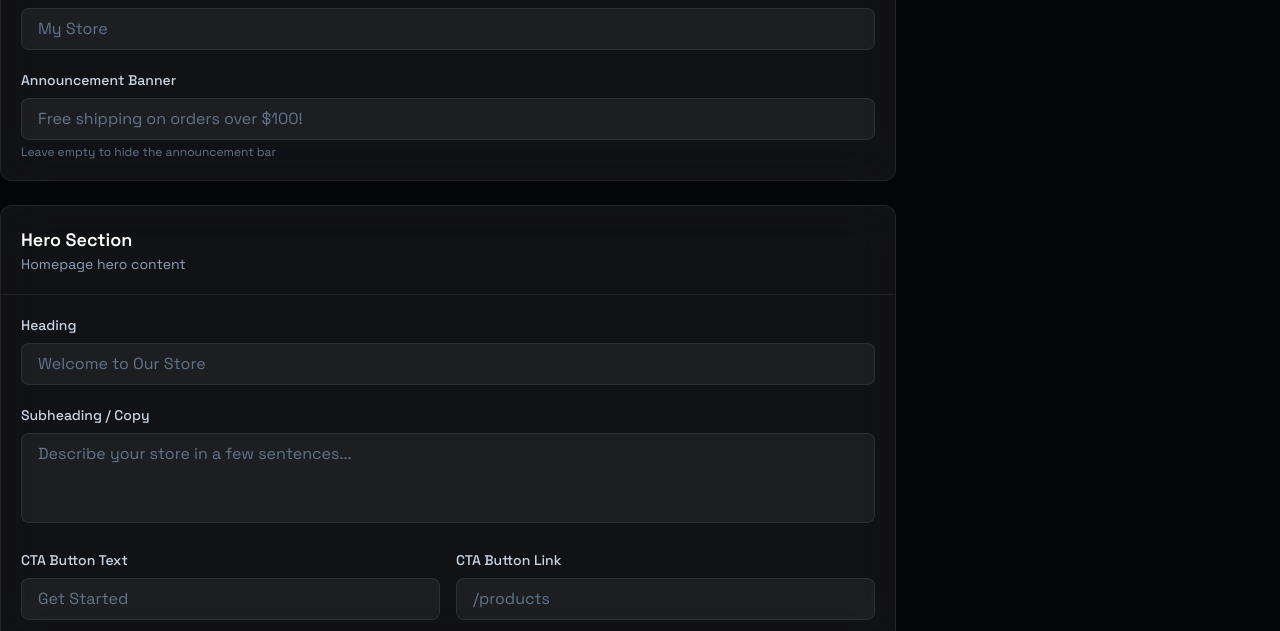
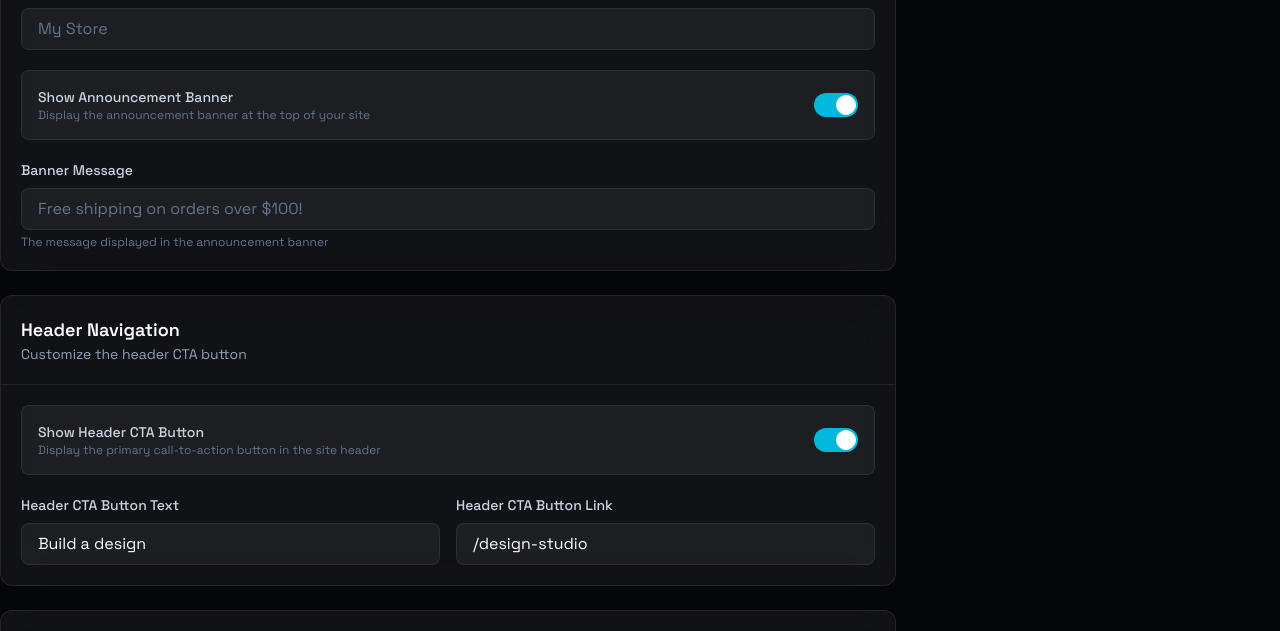
Before and after one commit to djkiraly/logoz, a Next.js app: page /admin/settings in a window 1280 px wide. Shown: the part 321-952 px from the top of the page. Built offline with nearby package versions, Linux system fonts and the light colour scheme; no server answers; the database is empty.

Commit message:
Dec 11 Update 2

```diff
--- a/src/app/admin/settings/page.tsx
+++ b/src/app/admin/settings/page.tsx
@@ -13,6 +13,10 @@ type SiteSettings = {
   contactPhone: string;
   address: string;
   announcement: string;
+  bannerEnabled: boolean;
+  headerCtaEnabled: boolean;
+  headerCtaLabel: string;
+  headerCtaLink: string;
 };
 
 type GcsConfig = {
@@ -54,6 +58,10 @@ export default function SettingsPage() {
     contactPhone: '',
     address: '',
     announcement: '',
+    bannerEnabled: true,
+    headerCtaEnabled: true,
+    headerCtaLabel: 'Build a design',
+    headerCtaLink: '/design-studio',
   });
   const [gcsConfig, setGcsConfig] = useState<GcsConfig>(emptyGcsConfig);
   const [recaptchaConfig, setRecaptchaConfig] = useState<RecaptchaConfig>(emptyRecaptchaConfig);
@@ -87,6 +95,10 @@ export default function SettingsPage() {
           contactPhone: data.data.contactPhone || '',
           address: data.data.address || '',
           announcement: data.data.announcement || '',
+          bannerEnabled: data.data.bannerEnabled ?? true,
+          headerCtaEnabled: data.data.headerCtaEnabled ?? true,
+          headerCtaLabel: data.data.headerCtaLabel || 'Build a design',
+          headerCtaLink: data.data.headerCtaLink || '/design-studio',
         });
         if (data.data.gcsConfig) {
           setGcsConfig({
@@ -236,6 +248,14 @@ export default function SettingsPage() {
     setSettings((prev) => ({ ...prev, [name]: value }));
   };
 
+  const handleBannerToggle = (e: React.ChangeEvent<HTMLInputElement>) => {
+    setSettings((prev) => ({ ...prev, bannerEnabled: e.target.checked }));
+  };
+
+  const handleHeaderCtaToggle = (e: React.ChangeEvent<HTMLInputElement>) => {
+    setSettings((prev) => ({ ...prev, headerCtaEnabled: e.target.checked }));
+  };
+
   if (isLoading) {
     return (
       <div className="flex items-center justify-center h-64">
@@ -307,21 +327,101 @@ export default function SettingsPage() {
             />
           </div>
 
+          {/* Banner Toggle */}
+          <div className="flex items-center justify-between p-4 bg-white/5 border border-white/10 rounded-lg">
+            <div>
+              <p className="text-sm font-medium text-slate-300">Show Announcement Banner</p>
+              <p className="text-xs text-slate-500">
+                Display the announcement banner at the top of your site
+              </p>
+            </div>
+            <label className="relative inline-flex items-center cursor-pointer">
+              <input
+                type="checkbox"
+                checked={settings.bannerEnabled}
+                onChange={handleBannerToggle}
+                className="sr-only peer"
+              />
+              <div className="w-11 h-6 bg-slate-700 peer-focus:outline-none peer-focus:ring-2 peer-focus:ring-cyan-500/50 rounded-full peer peer-checked:after:translate-x-full peer-checked:after:border-white after:content-[''] after:absolute after:top-[2px] after:left-[2px] after:bg-white after:border-slate-300 after:border after:rounded-full after:h-5 after:w-5 after:transition-all peer-checked:bg-cyan-500"></div>
+            </label>
+          </div>
+
           <div>
             <label className="block text-sm font-medium text-slate-300 mb-2">
-              Announcement Banner
+              Banner Message
             </label>
             <input
               type="text"
               name="announcement"
               value={settings.announcement}
               onChange={handleChange}
-              className="w-full px-4 py-2 bg-white/5 border border-white/10 rounded-lg text-white placeholder-slate-500 focus:outline-none focus:ring-2 focus:ring-cyan-500/50"
+              disabled={!settings.bannerEnabled}
+              className="w-full px-4 py-2 bg-white/5 border border-white/10 rounded-lg text-white placeholder-slate-500 focus:outline-none focus:ring-2 focus:ring-cyan-500/50 disabled:opacity-50 disabled:cursor-not-allowed"
               placeholder="Free shipping on orders over $100!"
             />
             <p className="text-xs text-slate-500 mt-1">
-              Leave empty to hide the announcement bar
+              The message displayed in the announcement banner
             </p>
+          </div>
+        </div>
+      </div>
+
+      {/* Header Navigation */}
+      <div className="bg-white/5 backdrop-blur-xl border border-white/10 rounded-xl">
+        <div className="p-5 border-b border-white/10">
+          <h2 className="text-lg font-semibold text-white">Header Navigation</h2>
+          <p className="text-sm text-slate-400">Customize the header CTA button</p>
+        </div>
+        <div className="p-5 space-y-5">
+          {/* Header CTA Toggle */}
+          <div className="flex items-center justify-between p-4 bg-white/5 border border-white/10 rounded-lg">
+            <div>
+              <p className="text-sm font-medium text-slate-300">Show Header CTA Button</p>
+              <p className="text-xs text-slate-500">
+                Display the primary call-to-action button in the site header
+              </p>
+            </div>
+            <label className="relative inline-flex items-center cursor-pointer">
+              <input
+                type="checkbox"
+                checked={settings.headerCtaEnabled}
+                onChange={handleHeaderCtaToggle}
+                className="sr-only peer"
+              />
+              <div className="w-11 h-6 bg-slate-700 peer-focus:outline-none peer-focus:ring-2 peer-focus:ring-cyan-500/50 rounded-full peer peer-checked:after:translate-x-full peer-checked:after:border-white after:content-[''] after:absolute after:top-[2px] after:left-[2px] after:bg-white after:border-slate-300 after:border after:rounded-full after:h-5 after:w-5 after:transition-all peer-checked:bg-cyan-500"></div>
+            </label>
+          </div>
+
+          <div className="grid grid-cols-2 gap-4">
+            <div>
+              <label className="block text-sm font-medium text-slate-300 mb-2">
+                Header CTA Button Text
+              </label>
+              <input
+                type="text"
+                name="headerCtaLabel"
+                value={settings.headerCtaLabel}
+                onChange={handleChange}
+                disabled={!settings.headerCtaEnabled}
+                className="w-full px-4 py-2 bg-white/5 border border-white/10 rounded-lg text-white placeholder-slate-500 focus:outline-none focus:ring-2 focus:ring-cyan-500/50 disabled:opacity-50 disabled:cursor-not-allowed"
+                placeholder="Build a design"
+              />
+            </div>
+
+            <div>
+              <label className="block text-sm font-medium text-slate-300 mb-2">
+                Header CTA Button Link
+              </label>
+              <input
+                type="text"
+                name="headerCtaLink"
+                value={settings.headerCtaLink}
+                onChange={handleChange}
+                disabled={!settings.headerCtaEnabled}
+                className="w-full px-4 py-2 bg-white/5 border border-white/10 rounded-lg text-white placeholder-slate-500 focus:outline-none focus:ring-2 focus:ring-cyan-500/50 disabled:opacity-50 disabled:cursor-not-allowed"
+                placeholder="/design-studio"
+              />
+            </div>
           </div>
         </div>
       </div>
--- a/src/app/api/admin/settings/route.ts
+++ b/src/app/api/admin/settings/route.ts
@@ -25,6 +25,10 @@ const settingsSchema = z.object({
   contactPhone: z.string().max(30).optional().or(z.literal('')),
   address: z.string().max(500).optional().or(z.literal('')),
   announcement: z.string().max(200).optional().or(z.literal('')),
+  bannerEnabled: z.boolean().optional(),
+  headerCtaEnabled: z.boolean().optional(),
+  headerCtaLabel: z.string().max(50).optional().or(z.literal('')),
+  headerCtaLink: z.string().max(200).optional().or(z.literal('')),
   gcsConfig: gcsConfigSchema,
   // reCAPTCHA settings
   recaptchaEnabled: z.boolean().optional(),
@@ -114,6 +118,10 @@ export async function PUT(request: Request) {
       contactPhone: getValue(data.contactPhone, existingSettings?.contactPhone, ''),
       address: getValue(data.address, existingSettings?.address, ''),
       announcement: data.announcement !== undefined ? (data.announcement || null) : (existingSettings?.announcement || null),
+      bannerEnabled: data.bannerEnabled !== undefined ? data.bannerEnabled : (existingSettings?.bannerEnabled ?? true),
+      headerCtaEnabled: data.headerCtaEnabled !== undefined ? data.headerCtaEnabled : (existingSettings?.headerCtaEnabled ?? true),
+      headerCtaLabel: getValue(data.headerCtaLabel, existingSettings?.headerCtaLabel, 'Build a design'),
+      headerCtaLink: getValue(data.headerCtaLink, existingSettings?.headerCtaLink, '/design-studio'),
     };
 
     // Add gcsConfig if provided (only if field exists in schema)
--- a/src/components/layout/site-header.tsx
+++ b/src/components/layout/site-header.tsx
@@ -22,7 +22,7 @@ export function SiteHeader({ settings }: SiteHeaderProps) {
 
   return (
     <header className="sticky top-0 z-50 border-b border-white/10 bg-[#05060a]/80 backdrop-blur-xl">
-      {settings.announcement ? (
+      {settings.bannerEnabled && settings.announcement ? (
         <div className="bg-gradient-to-r from-indigo-500 to-orange-400 px-4 py-2 text-center text-sm text-white">
           {settings.announcement}
         </div>
@@ -49,12 +49,14 @@ export function SiteHeader({ settings }: SiteHeaderProps) {
           >
             Talk to sales
           </Link>
-          <Link
-            href="/design-studio"
-            className="hidden rounded-full bg-white px-4 py-2 text-sm font-semibold text-gray-900 shadow-[0_15px_35px_rgba(107,114,255,0.35)] lg:inline-flex"
-          >
-            Build a design
-          </Link>
+          {settings.headerCtaEnabled && (
+            <Link
+              href={settings.headerCtaLink || '/design-studio'}
+              className="hidden rounded-full bg-white px-4 py-2 text-sm font-semibold text-gray-900 shadow-[0_15px_35px_rgba(107,114,255,0.35)] lg:inline-flex"
+            >
+              {settings.headerCtaLabel || 'Build a design'}
+            </Link>
+          )}
           <button
             className="rounded-full border border-white/20 p-2 text-white lg:hidden"
             aria-label={isOpen ? 'Close navigation' : 'Open navigation'}
--- a/src/lib/site-data.ts
+++ b/src/lib/site-data.ts
@@ -38,6 +38,10 @@ export type SiteSettings = {
   contactPhone: string;
   address: string;
   announcement?: string | null;
+  bannerEnabled: boolean;
+  headerCtaEnabled: boolean;
+  headerCtaLabel: string;
+  headerCtaLink: string;
 };
 
 const normalizeSettings = (settings: Partial<SiteSettings>): SiteSettings => ({
@@ -50,6 +54,10 @@ const normalizeSettings = (settings: Partial<SiteSettings>): SiteSettings => ({
   contactPhone: settings.contactPhone ?? fallback.siteSettings.contactPhone,
   address: settings.address ?? fallback.siteSettings.address,
   announcement: settings.announcement ?? fallback.siteSettings.announcement,
+  bannerEnabled: settings.bannerEnabled ?? true,
+  headerCtaEnabled: settings.headerCtaEnabled ?? true,
+  headerCtaLabel: settings.headerCtaLabel ?? 'Build a design',
+  headerCtaLink: settings.headerCtaLink ?? '/design-studio',
 });
 
 export const getSiteSettings = cache(async () => {
```
Also changed, not shown: 1 other file (tests, documents, lock files or other folders).
